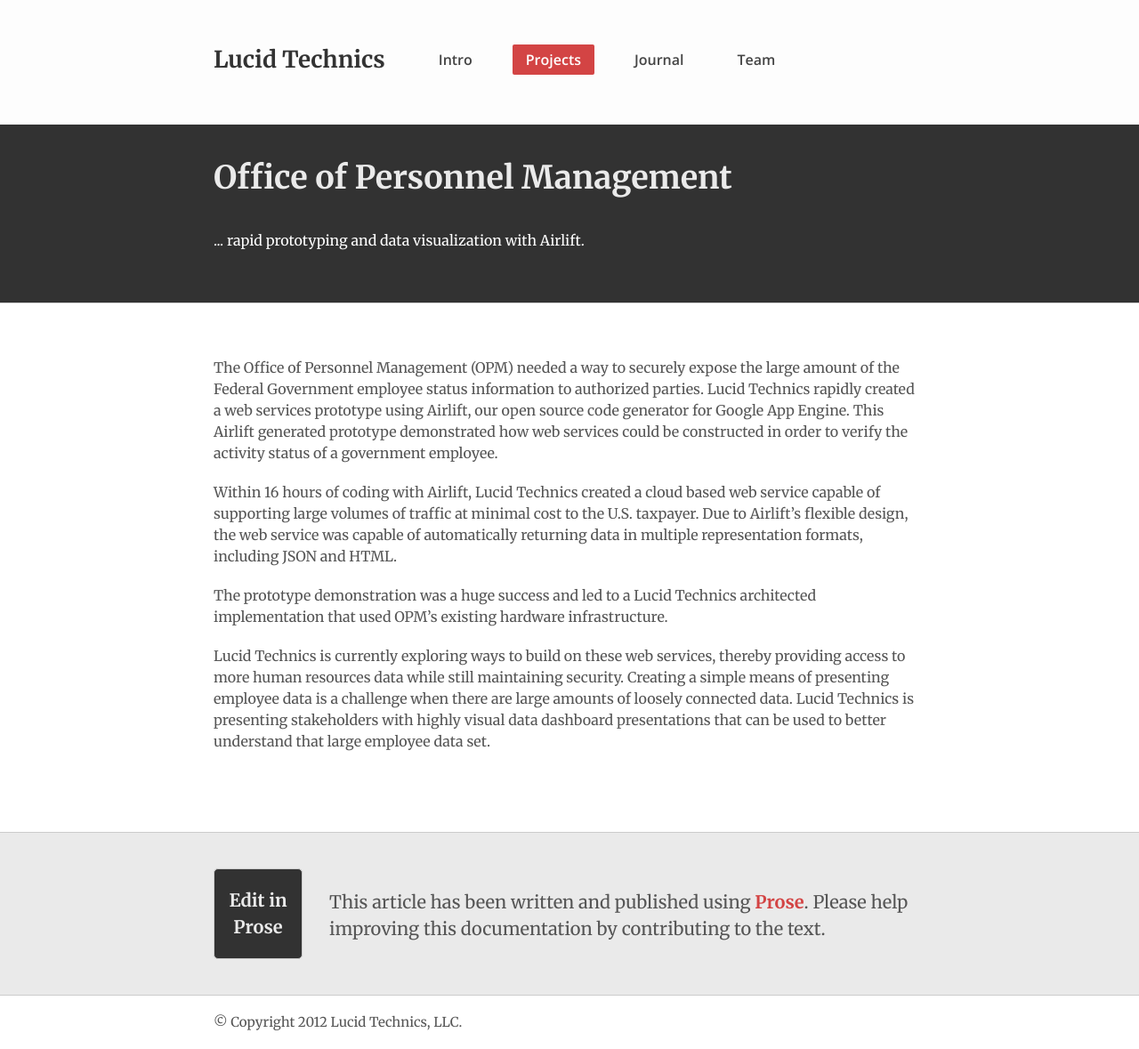
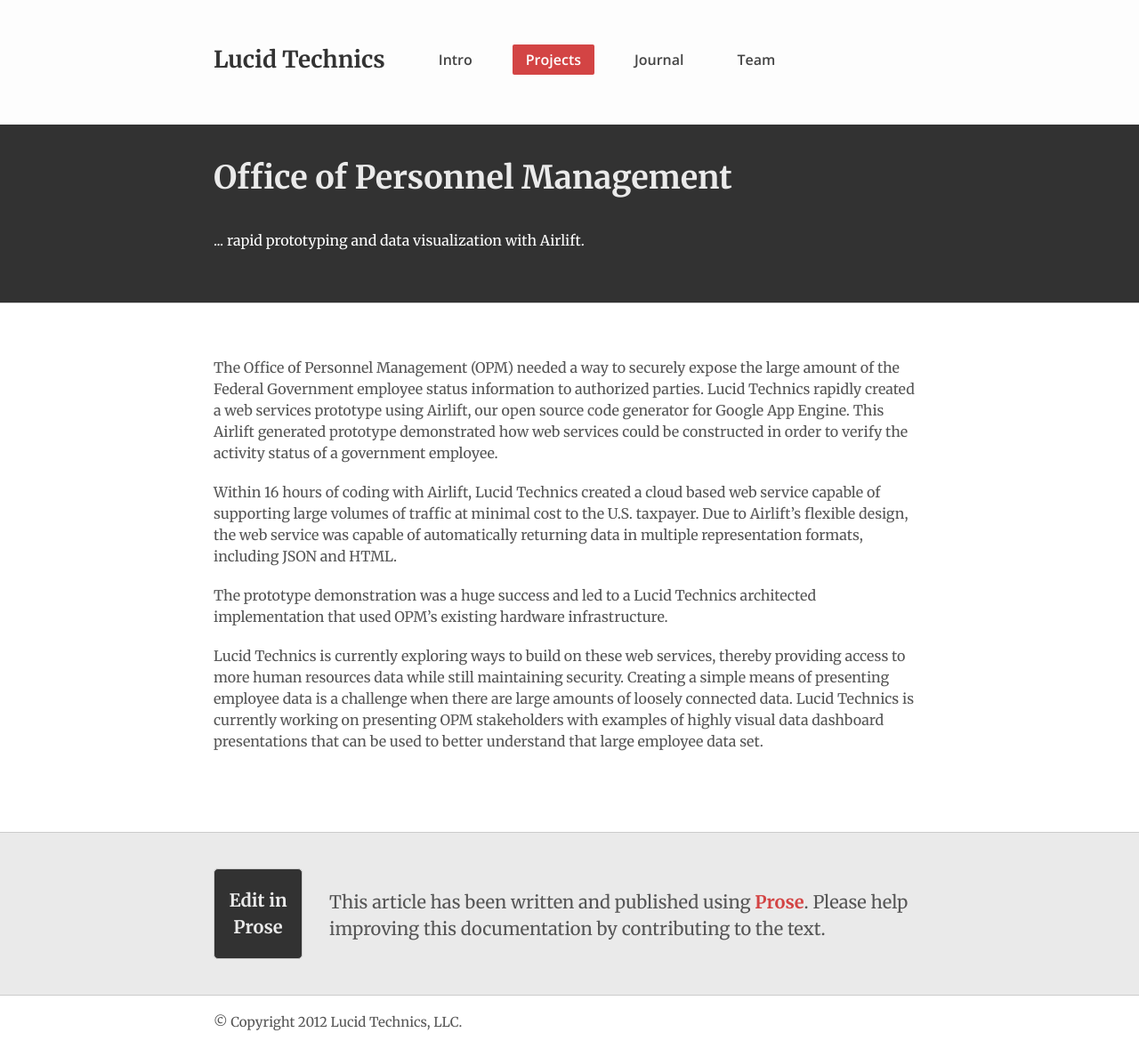
Before and after one commit to LucidTechnics/lucidtechnics.github.com, a Jekyll site: the page built from _posts/projects/0100-01-02-opm.md, in a window 1280 px wide. Shown: the whole page at 89% size. Built offline with Jekyll 4.4.1, drawn with Linux system fonts in a browser that asks for light colours; nearby versions of some CDN libraries.

Commit message:
Updated _posts/projects/0100-01-02-opm.md

```diff
--- a/_posts/projects/0100-01-02-opm.md
+++ b/_posts/projects/0100-01-02-opm.md
@@ -18,4 +18,4 @@
 
 The prototype demonstration was a huge success and led to a Lucid Technics architected implementation that used OPM's existing hardware infrastructure.
 
-Lucid Technics is currently exploring ways to build on these web services, thereby providing access to more human resources data while still maintaining security.  Creating a simple means of presenting employee data is a challenge when there are large amounts of loosely connected data. Lucid Technics is presenting stakeholders with highly visual data dashboard presentations that can be used to better understand that large employee data set.
+Lucid Technics is currently exploring ways to build on these web services, thereby providing access to more human resources data while still maintaining security.  Creating a simple means of presenting employee data is a challenge when there are large amounts of loosely connected data. Lucid Technics is currently working on presenting OPM stakeholders with examples of highly visual data dashboard presentations that can be used to better understand that large employee data set.
```
